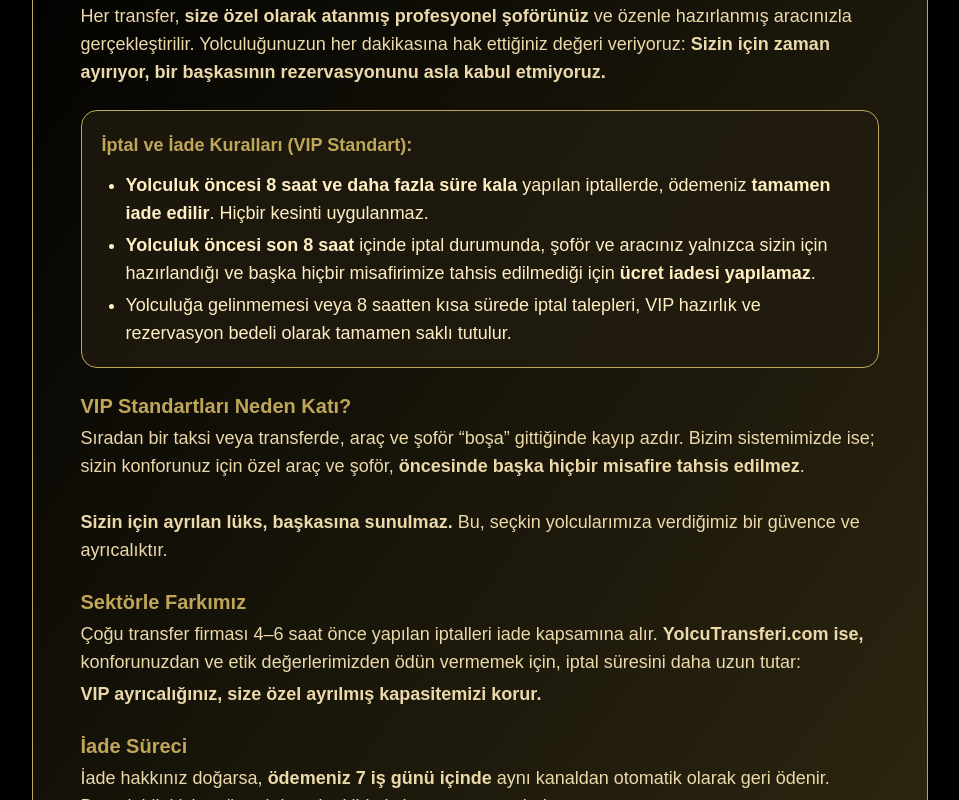
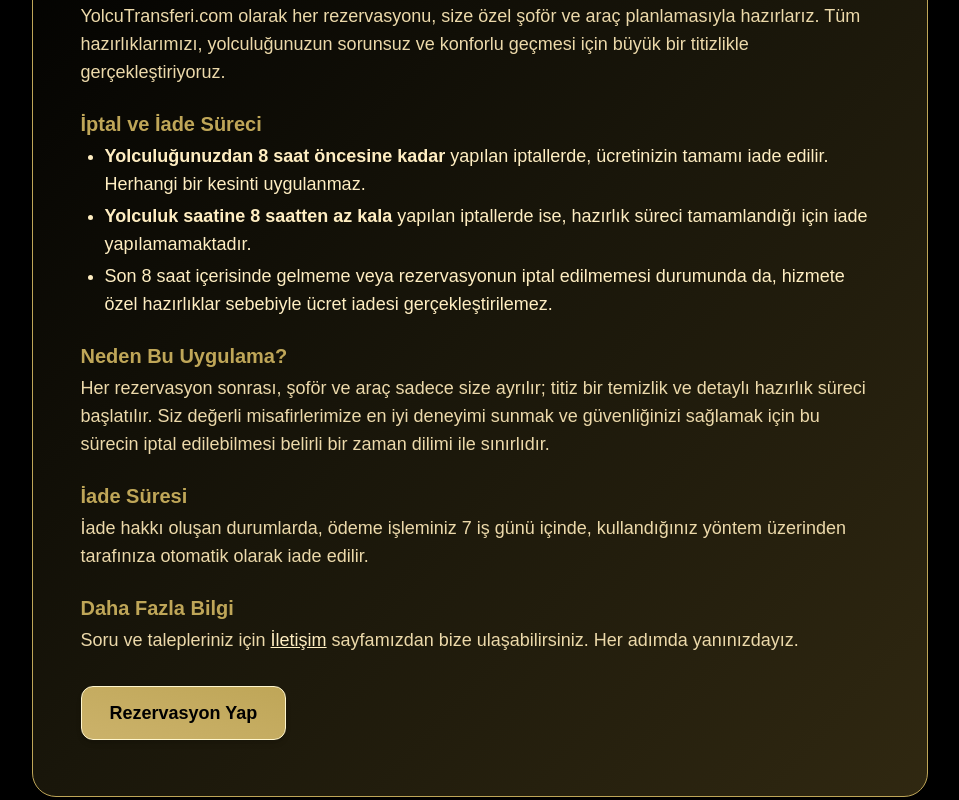
Before and after one commit to haliltayfur/yolcutransferi, a Next.js app: page /iade in a window 1280 px wide. Shown: the part 320-1120 px from the top of the page, without its empty margins (153-1112 px from the left). Built offline with nearby package versions, Linux system fonts and the light colour scheme.

Commit message:
Update page.js

```diff
--- a/app/iade/page.js
+++ b/app/iade/page.js
@@ -10,56 +10,45 @@ export default function Iade() {
           İptal &amp; İade Koşulları
         </h1>
         <div className="text-lg text-[#ffeec2] font-semibold text-center mb-8">
-          VIP dünyasında; zamanınız, güvenliğiniz ve konforunuz en yüksek önceliğimizdir.
+          Her yolculuk sizin için özenle hazırlanır.
         </div>
         <div className="text-base md:text-lg text-[#ecd9aa] leading-relaxed font-normal space-y-6">
           <p>
-            Her transfer, <b>size özel olarak atanmış profesyonel şoförünüz</b> ve özenle hazırlanmış aracınızla gerçekleştirilir. Yolculuğunuzun her dakikasına hak ettiğiniz değeri veriyoruz:
-            <b> Sizin için zaman ayırıyor, bir başkasının rezervasyonunu asla kabul etmiyoruz.</b>
+            YolcuTransferi.com olarak her rezervasyonu, size özel şoför ve araç planlamasıyla hazırlarız.
+            Tüm hazırlıklarımızı, yolculuğunuzun sorunsuz ve konforlu geçmesi için büyük bir titizlikle gerçekleştiriyoruz.
           </p>
-          <div className="bg-[#231d10]/70 p-5 rounded-2xl border border-[#bfa658] mb-4">
-            <b className="text-[#bfa658]">İptal ve İade Kuralları (VIP Standart):</b>
-            <ul className="list-disc pl-6 space-y-1 mt-3 text-[#ffeec2]">
+          <div>
+            <h2 className="text-[#bfa658] font-bold text-xl mb-1">İptal ve İade Süreci</h2>
+            <ul className="list-disc pl-6 text-[#ffeec2] space-y-1">
               <li>
-                <b>Yolculuk öncesi 8 saat ve daha fazla süre kala</b> yapılan iptallerde, ödemeniz <b>tamamen iade edilir</b>. Hiçbir kesinti uygulanmaz.
+                <b>Yolculuğunuzdan 8 saat öncesine kadar</b> yapılan iptallerde, ücretinizin tamamı iade edilir. Herhangi bir kesinti uygulanmaz.
               </li>
               <li>
-                <b>Yolculuk öncesi son 8 saat</b> içinde iptal durumunda,
-                şoför ve aracınız yalnızca sizin için hazırlandığı ve başka hiçbir misafirimize tahsis edilmediği için <b>ücret iadesi yapılamaz</b>.
+                <b>Yolculuk saatine 8 saatten az kala</b> yapılan iptallerde ise, hazırlık süreci tamamlandığı için iade yapılamamaktadır.
               </li>
               <li>
-                Yolculuğa gelinmemesi veya 8 saatten kısa sürede iptal talepleri,
-                VIP hazırlık ve rezervasyon bedeli olarak tamamen saklı tutulur.
+                Son 8 saat içerisinde gelmeme veya rezervasyonun iptal edilmemesi durumunda da, hizmete özel hazırlıklar sebebiyle ücret iadesi gerçekleştirilemez.
               </li>
             </ul>
           </div>
           <div>
-            <h2 className="text-[#bfa658] font-bold text-xl mb-1">VIP Standartları Neden Katı?</h2>
+            <h2 className="text-[#bfa658] font-bold text-xl mb-1">Neden Bu Uygulama?</h2>
             <p>
-              Sıradan bir taksi veya transferde, araç ve şoför “boşa” gittiğinde kayıp azdır. Bizim sistemimizde ise; sizin konforunuz için özel araç ve şoför, <b>öncesinde başka hiçbir misafire tahsis edilmez</b>.
-              <br /><br />
-              <b>Sizin için ayrılan lüks, başkasına sunulmaz.</b> Bu, seçkin yolcularımıza verdiğimiz bir güvence ve ayrıcalıktır.
+              Her rezervasyon sonrası, şoför ve araç sadece size ayrılır; titiz bir temizlik ve detaylı hazırlık süreci başlatılır.
+              Siz değerli misafirlerimize en iyi deneyimi sunmak ve güvenliğinizi sağlamak için bu sürecin iptal edilebilmesi belirli bir zaman dilimi ile sınırlıdır.
             </p>
           </div>
           <div>
-            <h2 className="text-[#bfa658] font-bold text-xl mb-1">Sektörle Farkımız</h2>
+            <h2 className="text-[#bfa658] font-bold text-xl mb-1">İade Süresi</h2>
             <p>
-              Çoğu transfer firması 4–6 saat önce yapılan iptalleri iade kapsamına alır. <b>YolcuTransferi.com ise,</b> konforunuzdan ve etik değerlerimizden ödün vermemek için, iptal süresini daha uzun tutar:
-              <span className="block font-bold mt-1">VIP ayrıcalığınız, size özel ayrılmış kapasitemizi korur.</span>
+              İade hakkı oluşan durumlarda, ödeme işleminiz 7 iş günü içinde, kullandığınız yöntem üzerinden tarafınıza otomatik olarak iade edilir.
             </p>
           </div>
           <div>
-            <h2 className="text-[#bfa658] font-bold text-xl mb-1">İade Süreci</h2>
+            <h2 className="text-[#bfa658] font-bold text-xl mb-1">Daha Fazla Bilgi</h2>
             <p>
-              İade hakkınız doğarsa, <b>ödemeniz 7 iş günü içinde</b> aynı kanaldan otomatik olarak geri ödenir. Detaylı bilgi için müşteri destek ekibimiz her an yanınızdadır.
-            </p>
-          </div>
-          <div>
-            <h2 className="text-[#bfa658] font-bold text-xl mb-1">Destek ve Şeffaflık</h2>
-            <p>
-              Sorularınız için <Link href="/iletisim" className="underline text-[#ffeec2] hover:text-[#bfa658]">İletişim</Link> hattımız 7/24 açıktır.
-              YolcuTransferi.com, sektörde ilk defa bu kadar yüksek hizmet standardı ile
-              <b>VIP müşterilerinin konforunu, güvenini ve haklarını korumayı</b> taahhüt eder.
+              Soru ve talepleriniz için <Link href="/iletisim" className="underline text-[#ffeec2] hover:text-[#bfa658]">İletişim</Link> sayfamızdan bize ulaşabilirsiniz.
+              Her adımda yanınızdayız.
             </p>
           </div>
         </div>
@@ -68,7 +57,7 @@ export default function Iade() {
             href="/rezervasyon"
             className="bg-gradient-to-tr from-[#cbb26a] to-[#bfa658] text-black font-bold text-lg px-7 py-3 rounded-xl shadow-md transition hover:scale-105 hover:from-[#e6d199] hover:to-[#c4ad5f] border border-[#fff6ce]"
           >
-            VIP Rezervasyon Yap
+            Rezervasyon Yap
           </Link>
         </div>
       </section>
```
